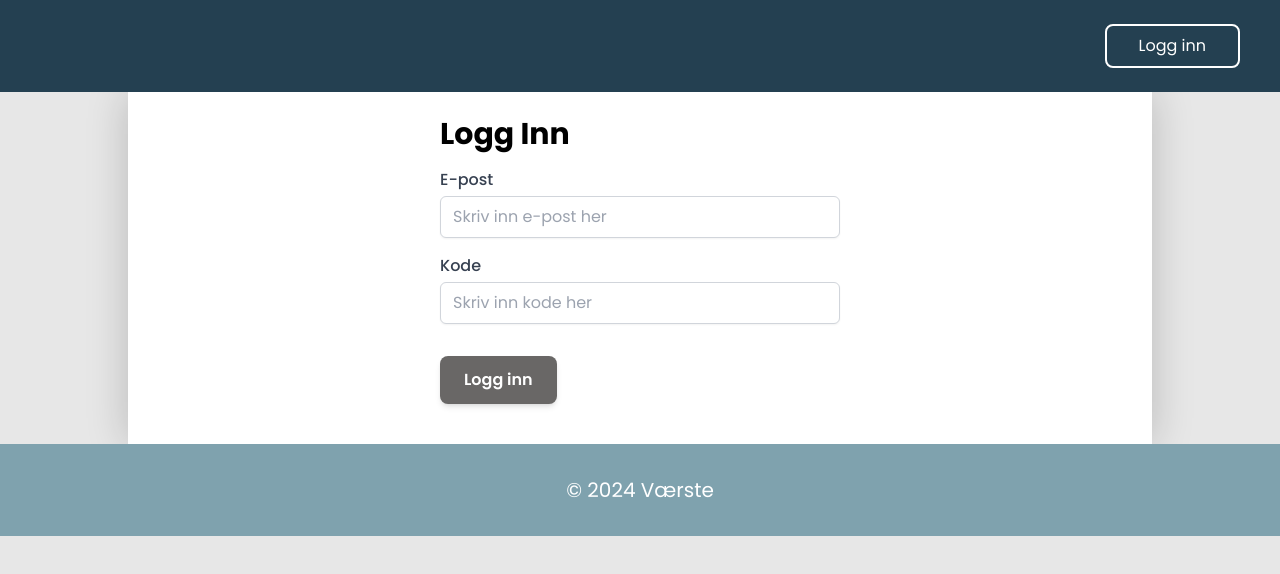
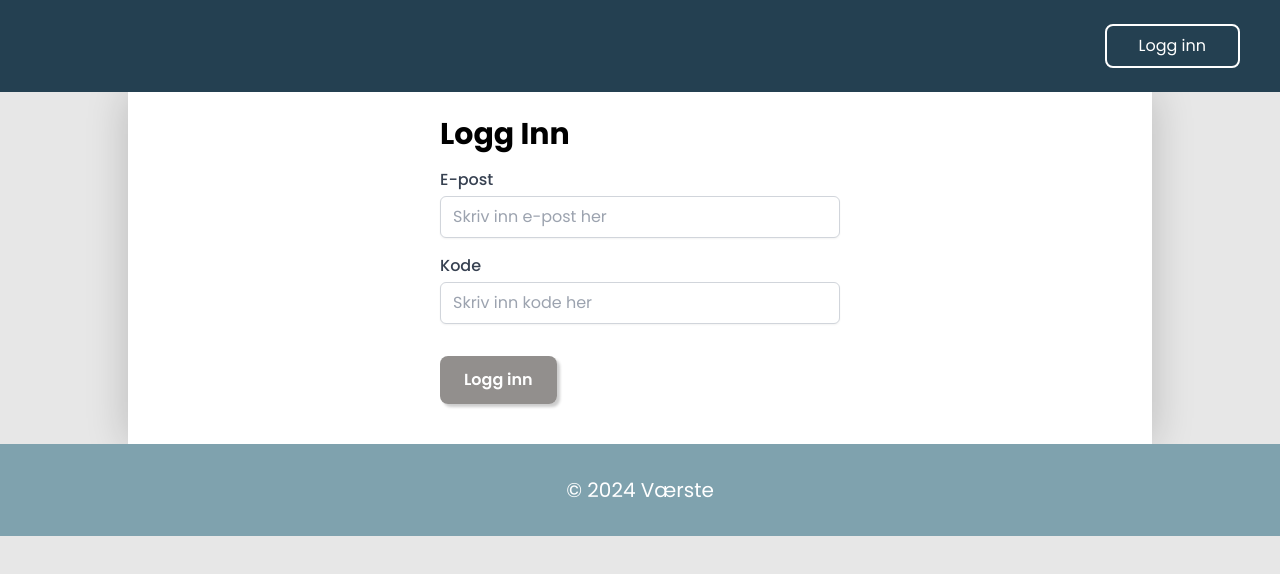
Before and after one commit to Sopra-Project/Frontend, a React (Create React App) app: page /login in a window 1280 px wide. In both pictures the pointer is over the button "Logg inn". Shown: the top 574 px of the page. Built offline with nearby package versions, Linux system fonts and the light colour scheme; no server answers.

Commit message:
updating design

```diff
--- a/src/App.css
+++ b/src/App.css
@@ -21,9 +21,14 @@ footer h2 {
   color: white;
 }
 
-
 .btn {
   background-color: #696766;
+  transition: background-color 0.2s ease-in-out, box-shadow 0.2s ease-in-out;
+}
+
+.btn:hover {
+  background-color: rgba(123, 119, 116, 0.82);
+  box-shadow: 3px 3px 3px rgba(0, 0, 0.3, 0.2);
 }
 
 h1 {
```
